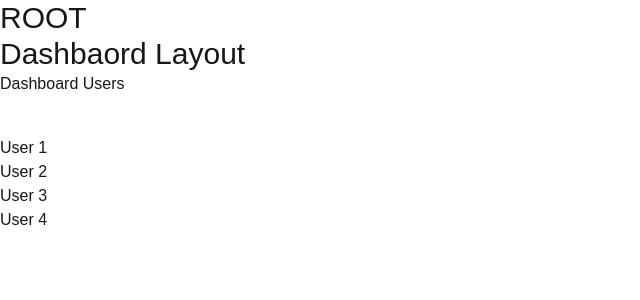
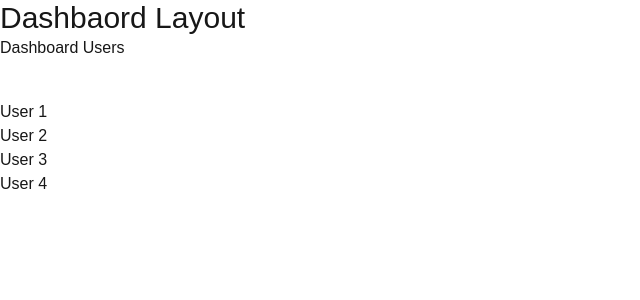
Before and after one commit to djrmanik/startup-pitch, a Next.js app: page /dashboard/users in a window 1280 px wide. Shown: the top 300 px of the page, without its empty margins (0-640 px from the left). Built offline with nearby package versions, Linux system fonts and the light colour scheme.

Commit message:
route groups

```diff
--- /dev/null
+++ b/app/(root)/layout.tsx
@@ -0,0 +1,12 @@
+import React from 'react'
+
+const Layout = ({ children }: { children: React.ReactNode }) => {
+    return (
+        <div>
+            <h1 className="text-3xl">NAVBAR</h1>
+            {children}
+        </div>
+    )
+}
+
+export default Layout
--- a/app/page.tsx
+++ b/app/(root)/page.tsx
@@ -1,5 +1,5 @@
 import Image from "next/image";
-import Hello from "./components/hello";
+import Hello from "../components/hello";
 
 export default function Home() {
   return (
--- a/app/layout.tsx
+++ b/app/layout.tsx
@@ -27,7 +27,6 @@
       <body
         className={`${geistSans.variable} ${geistMono.variable} antialiased`}
       >
-        <h1 className="text-3xl">ROOT</h1>
         {children}
       </body>
     </html>
```
Also changed, not shown: app/(dashboard)/dashboard/analytics/page.tsx (renamed from app/dashboard/analytics/page.tsx), app/(dashboard)/dashboard/users/[id]/page.tsx (renamed from app/dashboard/users/[id]/page.tsx), app/(dashboard)/dashboard/users/page.tsx (renamed from app/dashboard/users/page.tsx), app/(dashboard)/layout.tsx (renamed from app/dashboard/layout.tsx), app/(root)/about/page.tsx (renamed from app/about/page.tsx).
